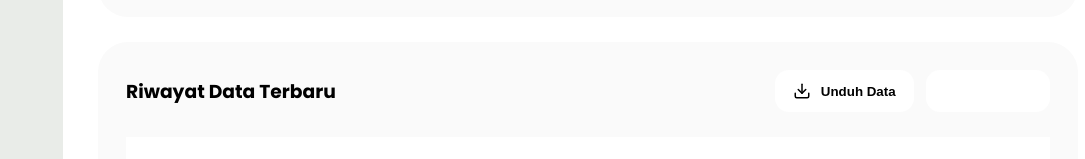
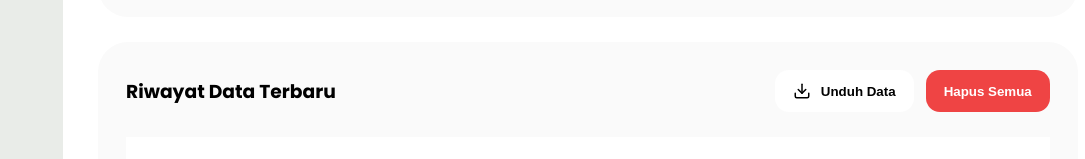
Before and after one commit to selametmaulana/Smart-Compost, a Vue app: page /dashboard/history in a window 1280 px wide. Shown: the part 1787-1946 px from the top of the page, without its empty margins (195-1280 px from the left). Built offline with nearby package versions, Linux system fonts and the light colour scheme; no server answers.

Commit message:
tombol hapus

```diff
--- a/src/views/history.vue
+++ b/src/views/history.vue
@@ -1035,18 +1035,14 @@ body{
   margin-bottom:25px;
 }
 
-.table-header button{
+.table-header .download-btn{
   border:none;
   background:white;
-
   padding:12px 18px;
-
   border-radius:14px;
-
   display:flex;
   align-items:center;
   gap:10px;
-
   font-weight:600;
 }
 
```
